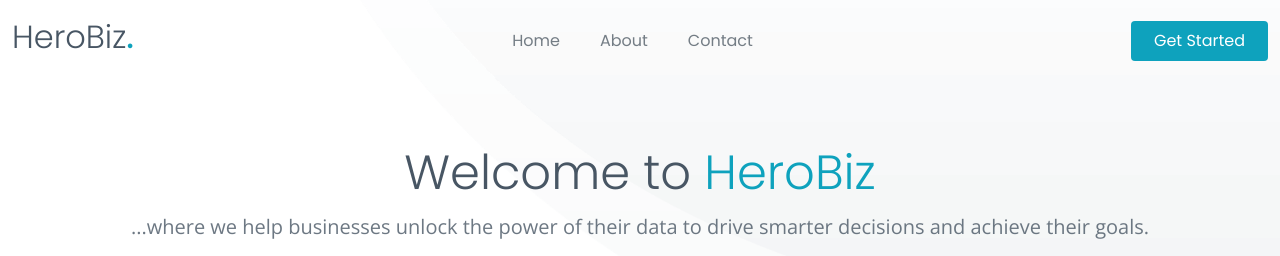
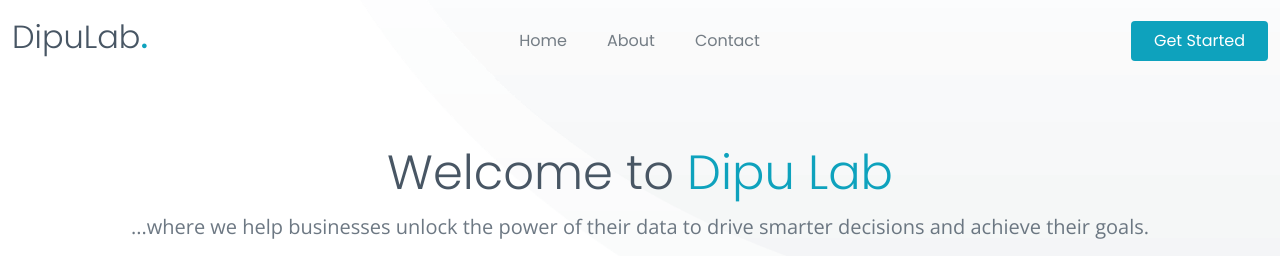
Before and after one commit to iannashon/dipu-website, a plain HTML site: page index.html in a window 1280 px wide. Shown: the top 256 px of the page. Drawn offline with nearby package versions, Linux system fonts and the light colour scheme.

Commit message:
Change home page

```diff
--- a/index.html
+++ b/index.html
@@ -55,7 +55,7 @@
       <a href="index.html" class="logo d-flex align-items-center scrollto me-auto me-lg-0">
         <!-- Uncomment the line below if you also wish to use an image logo -->
         <!-- <img src="assets/img/logo.png" alt=""> -->
-        <h1>HeroBiz<span>.</span></h1>
+        <h1>DipuLab<span>.</span></h1>
       </a>
 
       <nav id="navbar" class="navbar">
@@ -129,7 +129,7 @@
 
   <section id="hero-static" class="hero-static d-flex align-items-center">
     <div class="container d-flex flex-column justify-content-center align-items-center text-center position-relative" data-aos="zoom-out">
-      <h2>Welcome to <span>HeroBiz</span></h2>
+      <h2>Welcome to <span>Dipu Lab</span></h2>
       <p>...where we help businesses unlock the power of their data to drive smarter decisions and achieve their goals.</p>
       <div class="d-flex">
         <a href="#about" class="btn-get-started scrollto">Get Started</a>
```
